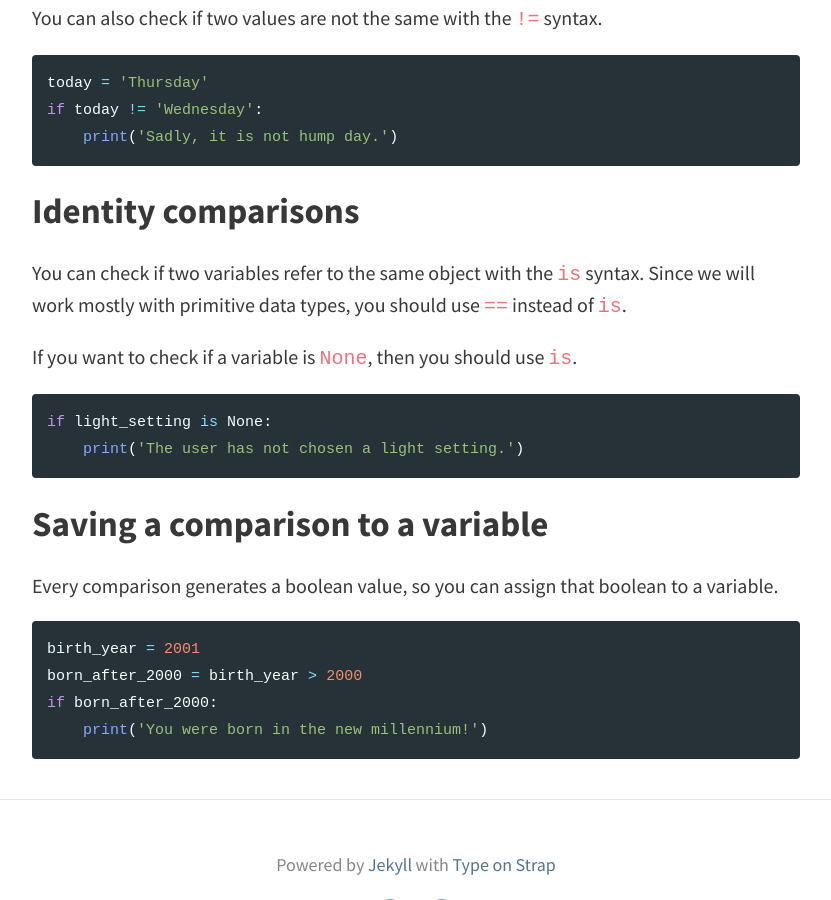
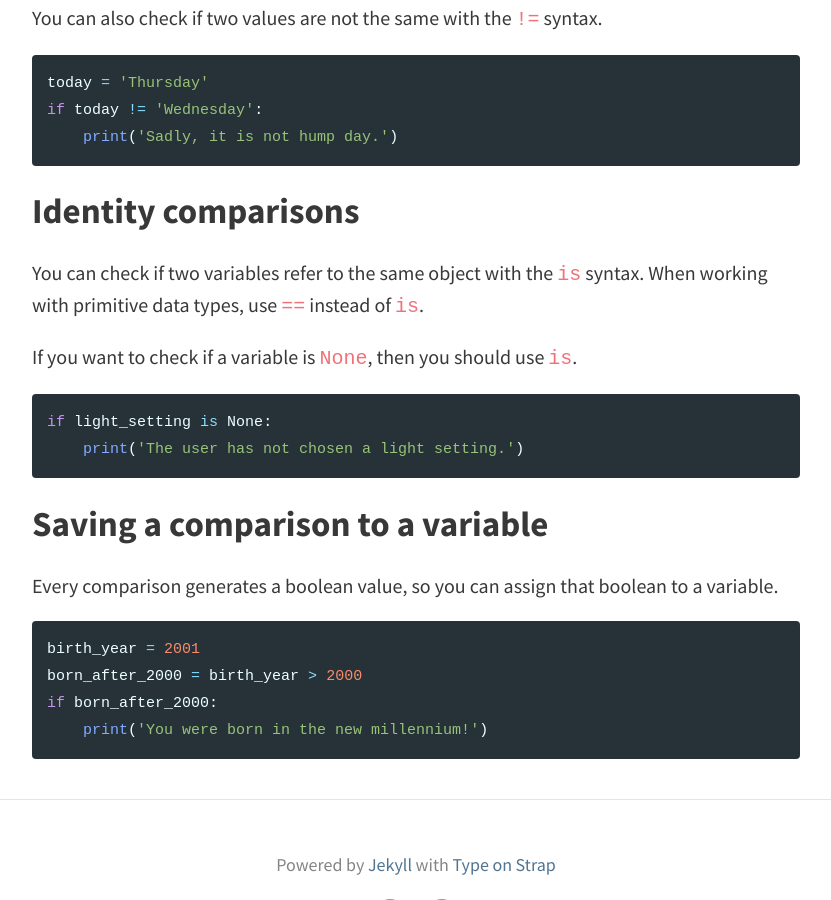
Before and after one commit to maryvo/nanobook, a Jekyll site: the page built from _lessons/conditionals02.md, in a window 1280 px wide and 900 px high, scrolled down 2214 px. Shown: the whole window, without its empty margins (224-1055 px from the left). Built offline with Jekyll 4.4.1, drawn with Linux system fonts in a browser that asks for light colours.

Commit message:
Make warning about == vs is more general

```diff
--- a/_lessons/conditionals02.md
+++ b/_lessons/conditionals02.md
@@ -64,7 +64,7 @@ if today != 'Wednesday':
 
 ## Identity comparisons
 
-You can check if two variables refer to the same object with the `is` syntax. Since we will work mostly with primitive data types, you should use `==` instead of `is`.
+You can check if two variables refer to the same object with the `is` syntax. When working with primitive data types, use `==` instead of `is`.
 
 If you want to check if a variable is `None`, then you should use `is`.
 
```
